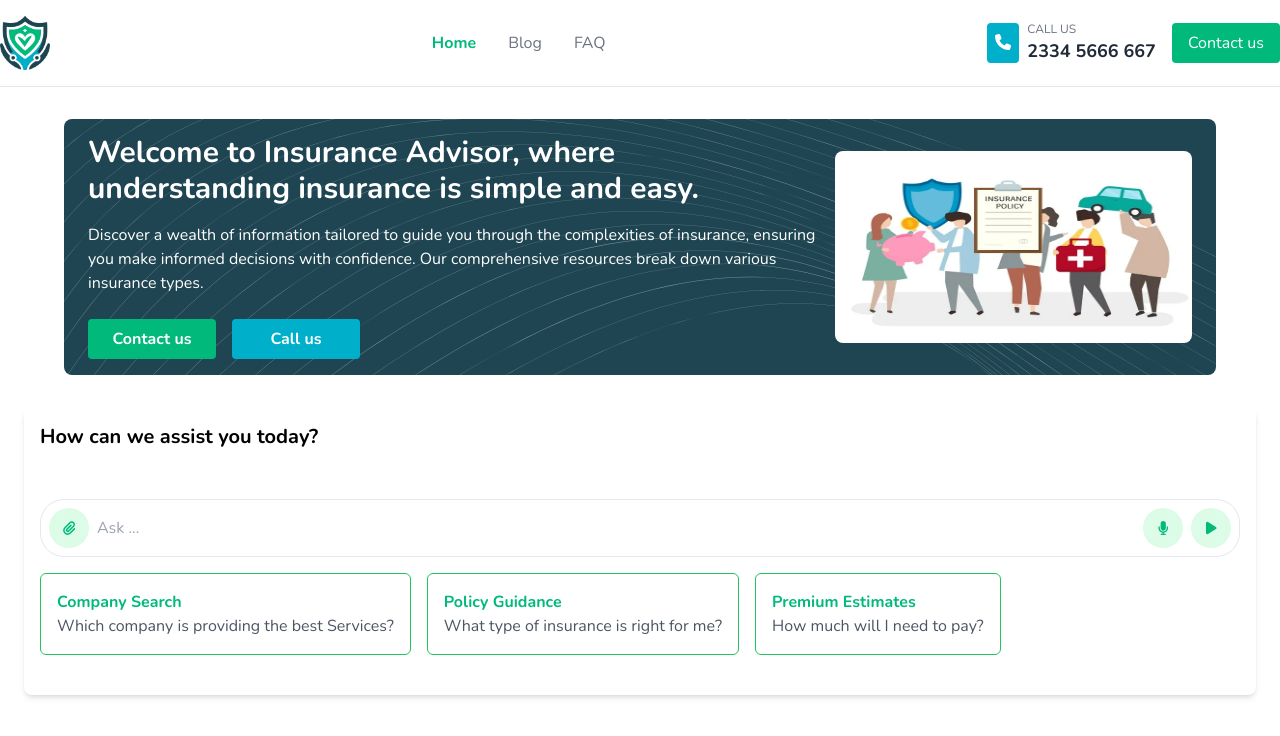
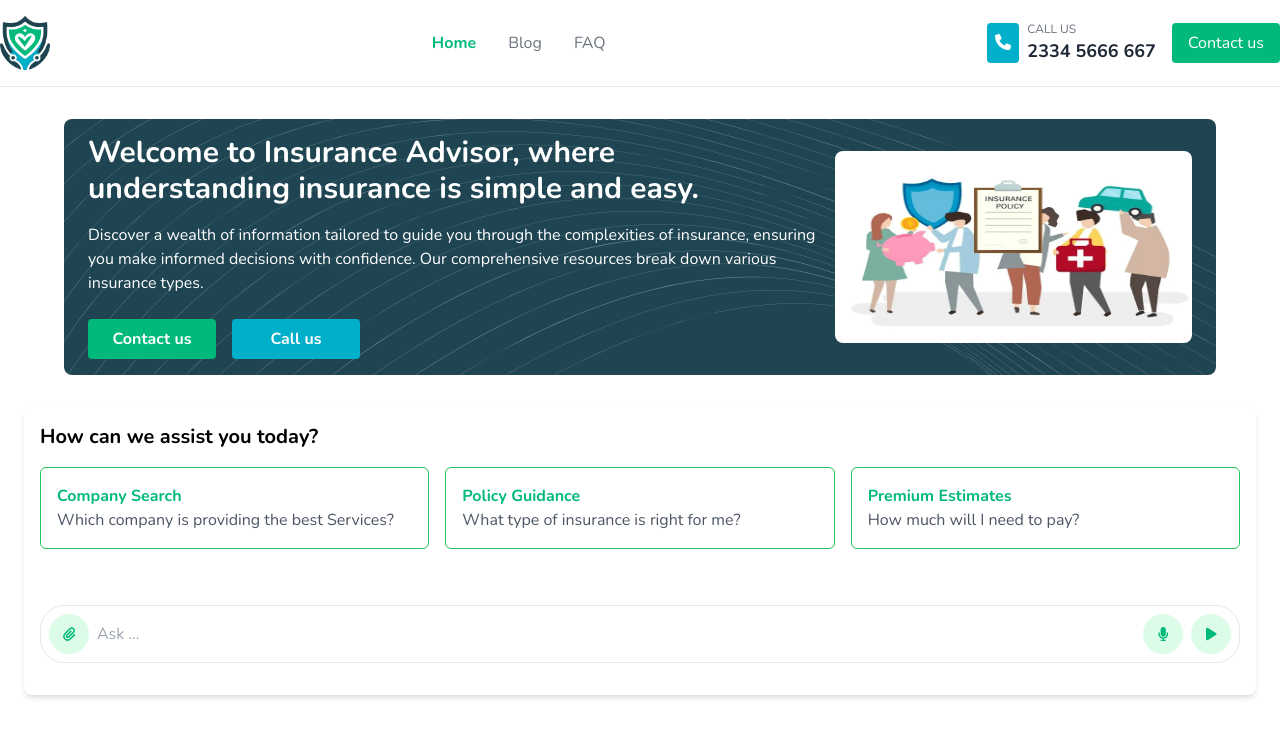
Before and after one commit to tantunholdings/medicare-tantun-web, a Next.js app: page / in a window 1280 px wide. Shown: the top 736 px of the page. Built offline with nearby package versions, Linux system fonts and the light colour scheme.

Commit message:
Rasula_Dev chat and blog

```diff
--- a/components/BlogCard.js
+++ b/components/BlogCard.js
@@ -2,6 +2,7 @@
 
 import React from "react";
 import Link from "next/link";
+import "./main.css";
 
 export default function BlogCard({
   image_url,
@@ -14,7 +15,9 @@ export default function BlogCard({
 }) {
   return (
     <Link href={`/blog/${id}`} passHref>
-      <div className="cursor-pointer bg-white p-6 rounded-lg shadow-lg transition-all duration-200 hover:shadow-xl hover:bg-gray-50 flex flex-col h-full"> {/* Ensure flex-col and full height */}
+      <div className="cursor-pointer bg-white p-6 rounded-lg shadow-lg transition-all duration-200 hover:shadow-xl hover:bg-gray-50 flex flex-col h-full">
+        {" "}
+        {/* Ensure flex-col and full height */}
         <div className="mb-4">
           <img
             src={
@@ -26,21 +29,30 @@ export default function BlogCard({
             className="object-cover rounded-lg w-full h-[240px]" // Sets a fixed height for the image
           />
         </div>
-        <div className="flex-grow"> {/* Ensure that the card content stretches */}
+        <div className="flex-grow">
+          {" "}
           <p className="text-gray-500 mb-1 text-sm">{date}</p>
           <h2 className="text-xl font-semibold text-gray-800 mb-2">{title}</h2>
           <p className="text-gray-600 text-sm mb-4">{subtitle}</p>
           <p className="text-gray-500 text-sm mb-2">{author}</p>
         </div>
-        <div className="flex space-x-2 overflow-x-auto mt-auto"> {/* Ensure tags are at the bottom */}
+        <div className="relative">
+          {/* Scrollable container for swipeable tags */}
+
+          <div className="flex space-x-2 overflow-x-auto mt-auto custom-scrollbar">
+            <span className=" py-1  rounded-full whitespace-nowrap flex-shrink-0" />
             {tags.map((tag, index) => (
               <span
                 key={index}
-              className="px-2 py-1 bg-gray-200 text-gray-600 text-xs rounded-full whitespace-nowrap"
+                className="px-2 py-1 bg-gray-200 text-gray-600 text-xs rounded-full whitespace-nowrap flex-shrink-0"
               >
                 {tag}
               </span>
             ))}
+            <span className=" py-1  rounded-full whitespace-nowrap flex-shrink-0" />
+          </div>
+          <div className="absolute top-0 left-0 h-full w-8 pointer-events-none bg-gradient-to-r from-white"></div>
+          <div className="absolute top-0 right-0 h-full w-8 pointer-events-none bg-gradient-to-l from-white"></div>
         </div>
       </div>
     </Link>
--- a/components/ChatPopup.js
+++ b/components/ChatPopup.js
@@ -10,6 +10,9 @@ import {
 } from "@fortawesome/free-solid-svg-icons"; // Add faSpinner for loading icon
 import { useState, useEffect, useRef } from "react";
 import Card from "./Card"; // Import the Card component from the new file
+
+import "./main.css";
+
 const ChatPopup = () => {
   const [message, setMessage] = useState(""); // Removed default from initialMessage
   const [chatMessages, setChatMessages] = useState([]); // Store chat messages
@@ -225,6 +228,86 @@ const ChatPopup = () => {
 
   return (
     <div className="flex flex-col h-full w-full">
+      {/* <div className="flex space-x-4 overflow-x-auto mb-6">
+        <Card
+          title="Company Search"
+          description="Which company is providing the best Services?"
+          onClick={() =>
+            handleCardClick("Which company is providing the best services?")
+          }
+        />
+        <Card
+          title="Policy Guidance"
+          description="What type of insurance is right for me?"
+          onClick={() =>
+            handleCardClick("What type of insurance is right for me?")
+          }
+        />
+        <Card
+          title="Premium Estimates"
+          description="How much will I need to pay?"
+          onClick={() => handleCardClick("How much will I need to pay?")}
+        />
+      </div> */}
+
+      <div>
+        {/* Carousel for small screens */}
+        <div className="block md:hidden">
+          <div className="carousel flex overflow-x-scroll snap-x snap-mandatory gap-4 mb-6 scrollbar-hide">
+            <div className="flex-shrink-0 w-64 snap-center">
+              <Card
+                title="Company Search"
+                description="Which company is providing the best Services?"
+                onClick={() =>
+                  handleCardClick(
+                    "Which company is providing the best services?"
+                  )
+                }
+              />
+            </div>
+            <div className="flex-shrink-0 w-64 snap-center">
+              <Card
+                title="Policy Guidance"
+                description="What type of insurance is right for me?"
+                onClick={() =>
+                  handleCardClick("What type of insurance is right for me?")
+                }
+              />
+            </div>
+            <div className="flex-shrink-0 w-64 snap-center">
+              <Card
+                title="Premium Estimates"
+                description="How much will I need to pay?"
+                onClick={() => handleCardClick("How much will I need to pay?")}
+              />
+            </div>
+          </div>
+        </div>
+
+        {/* Grid for medium and larger screens */}
+        <div className="hidden md:grid grid-cols-1 md:grid-cols-3 gap-4 mb-6">
+          <Card
+            title="Company Search"
+            description="Which company is providing the best Services?"
+            onClick={() =>
+              handleCardClick("Which company is providing the best services?")
+            }
+          />
+          <Card
+            title="Policy Guidance"
+            description="What type of insurance is right for me?"
+            onClick={() =>
+              handleCardClick("What type of insurance is right for me?")
+            }
+          />
+          <Card
+            title="Premium Estimates"
+            description="How much will I need to pay?"
+            onClick={() => handleCardClick("How much will I need to pay?")}
+          />
+        </div>
+      </div>
+
       <div className="flex-grow p-4 space-y-2">
         {" "}
         {/* Added space between messages */}
@@ -234,8 +317,13 @@ const ChatPopup = () => {
             className={msg.isFromBackend ? "flex" : "flex justify-end"}
           >
             {msg.isFromBackend ? (
-              <div className="flex-shrink-0 w-10 h-10 bg-green-100 rounded-full flex-shrink-0 mr-1"></div>
-            ) : null}{" "}
+              <img
+                src="/assets/inschat.png"
+                alt="Inschat"
+                className="flex-shrink-0 w-10 h-10 rounded-full mr-1"
+              />
+            ) : null}
+
             {/* Aligns each message to the right */}
             <div
               className={
@@ -278,7 +366,11 @@ const ChatPopup = () => {
               {/* Added break-words here too */}
             </div>
             {!msg.isFromBackend ? (
-              <div className="flex-shrink-0 w-10 h-10 bg-red-100 rounded-full flex-shrink-0 ml-1"></div>
+              <img
+                src="/assets/guestchat.png"
+                alt="Inschat"
+                className="flex-shrink-0 w-10 h-10 rounded-full ml-1"
+              />
             ) : null}
           </div>
         ))}
@@ -387,28 +479,6 @@ const ChatPopup = () => {
           </div>
         </div>
       </div>
-
-      <div className="flex space-x-4 overflow-x-auto mb-6">
-        <Card
-          title="Company Search"
-          description="Which company is providing the best Services?"
-          onClick={() =>
-            handleCardClick("Which company is providing the best services?")
-          }
-        />
-        <Card
-          title="Policy Guidance"
-          description="What type of insurance is right for me?"
-          onClick={() =>
-            handleCardClick("What type of insurance is right for me?")
-          }
-        />
-        <Card
-          title="Premium Estimates"
-          description="How much will I need to pay?"
-          onClick={() => handleCardClick("How much will I need to pay?")}
-        />
-      </div>
     </div>
   );
 };
--- /dev/null
+++ b/components/main.css
@@ -0,0 +1,52 @@
+.carousel {
+    scroll-behavior: smooth;
+  }
+
+
+
+  /* Hide scrollbar for Chrome, Safari, and Opera */
+.scrollbar-hide::-webkit-scrollbar {
+    display: none;
+  }
+
+  /* Hide scrollbar for IE, Edge, and Firefox */
+  .scrollbar-hide {
+    -ms-overflow-style: none; /* IE and Edge */
+    scrollbar-width: none; /* Firefox */
+  }
+
+
+
+
+  /* ====================================== */
+
+
+  /* Custom scrollbar styling */
+.custom-scrollbar {
+    height: 36px; /* Height of the scrollable area */
+    overflow-y: hidden; /* Disable vertical scrolling */
+  }
+
+  .custom-scrollbar::-webkit-scrollbar-track {
+    background: transparent; /* Transparent background for the scrollbar track */
+  }
+
+  .custom-scrollbar::-webkit-scrollbar-thumb {
+    background-color: rgba(0, 0, 0, 0.2); /* Thumb styling */
+    border-radius: 10px; /* Rounded scrollbar */
+    transition: background-color 0.3s ease; /* Smooth hover transition */
+  }
+
+  .custom-scrollbar:hover::-webkit-scrollbar-thumb {
+    background-color: rgba(0, 0, 0, 0.2); /* Darken on hover */
+  }
+
+  /* For Firefox */
+  .custom-scrollbar {
+    scrollbar-width: thin; /* Thin scrollbar for Firefox */
+    scrollbar-color: rgba(0, 0, 0, 0.0) transparent; /* Thumb color */
+  }
+
+  .custom-scrollbar:hover {
+    scrollbar-color: rgba(0, 0, 0, 0.2) transparent; /* Darken on hover */
+  }
```
Also changed, not shown: public/assets/guestchat.png (added), public/assets/inschat.png (added). Lines whose indentation alone changed are shown as unchanged.
